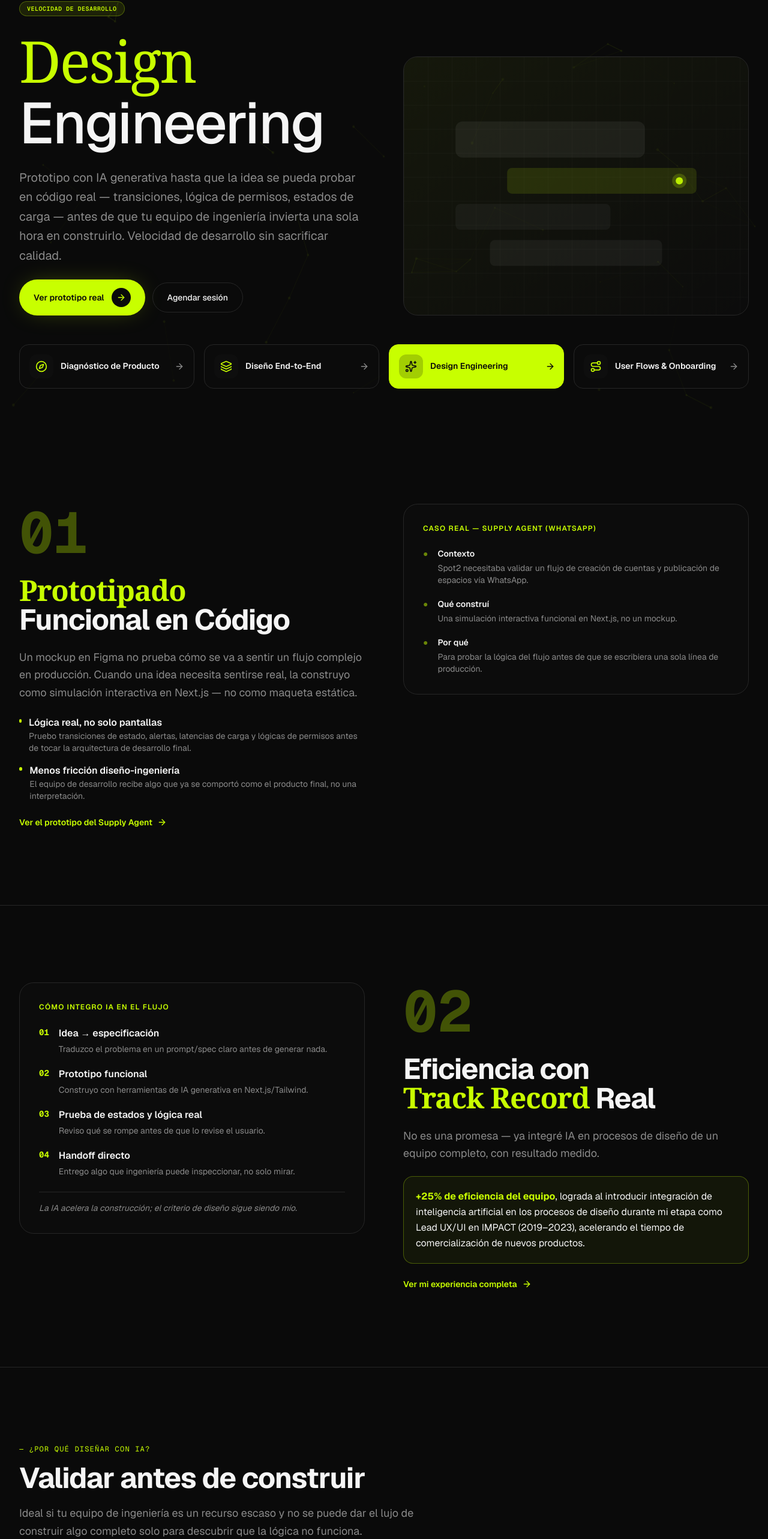
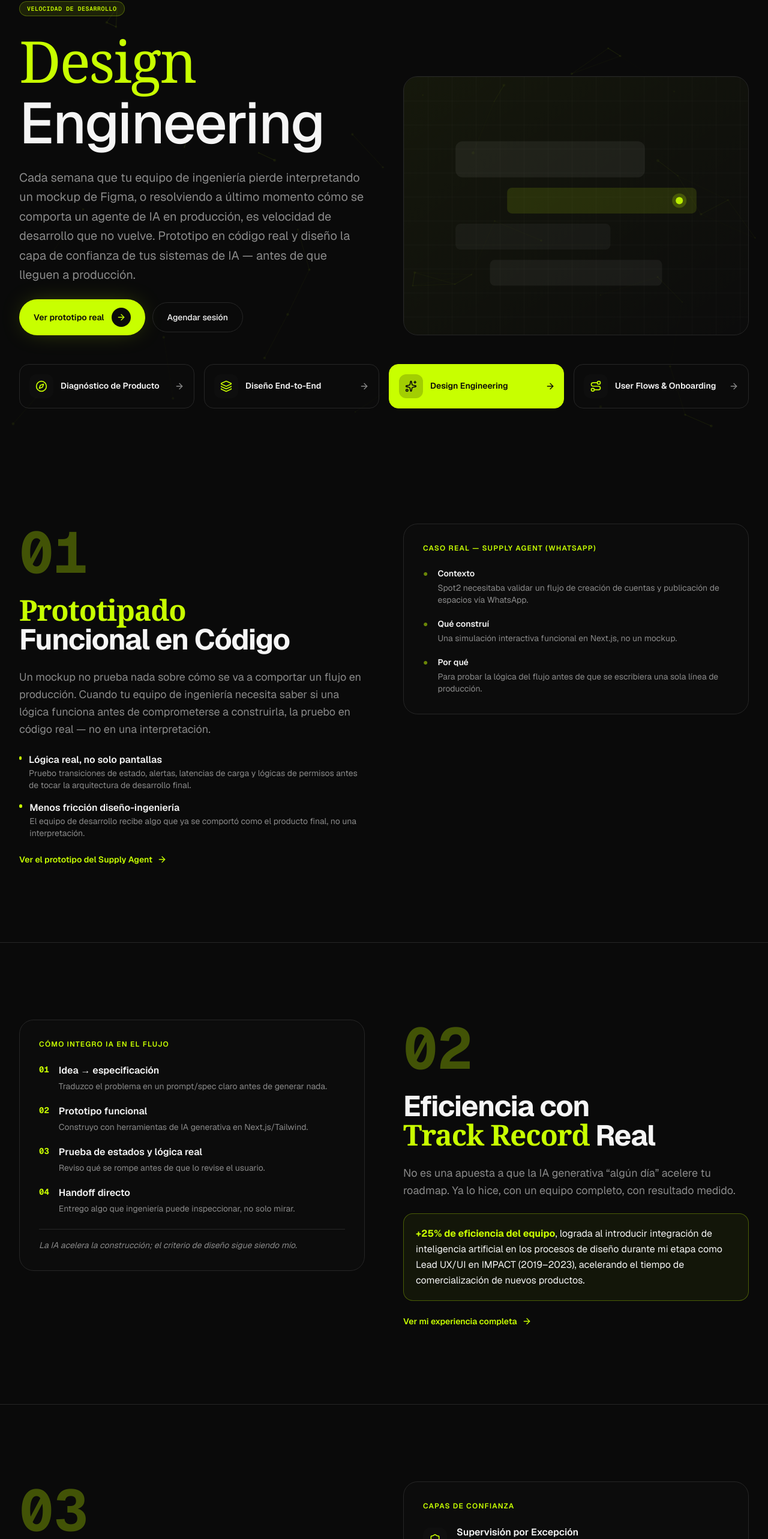
Before and after one commit to leandrodesignux-ux/Leandrobalbian, a Next.js app: page /servicios/diseno-ia in a window 1280 px wide. Shown: the part 231-2797 px from the top of the page at 60% size. Built offline with nearby package versions, Linux system fonts and the light colour scheme.

Commit message:
feat: reescribe /servicios/diseno-ia como Design Engineering con prototipado funcional, gobernanza IA/HITL y palanca Velocidad de desarrollo

```diff
--- a/src/app/servicios/diseno-ia/page.tsx
+++ b/src/app/servicios/diseno-ia/page.tsx
@@ -4,13 +4,14 @@ import { DisenoIAHero } from "@/components/sections/DisenoIAHero";
 import { DisenoIASection01 } from "@/components/sections/DisenoIASection01";
 import { DisenoIASection02 } from "@/components/sections/DisenoIASection02";
 import { DisenoIAWhy } from "@/components/sections/DisenoIAWhy";
+import { DisenoIASection03 } from "@/components/sections/DisenoIASection03";
 import { DisenoIAFAQ } from "@/components/sections/DisenoIAFAQ";
 import { DisenoIACTA } from "@/components/sections/DisenoIACTA";
 
 export const metadata = {
-  title: "Design Engineering — Prototipado Funcional — Leandro Balbian",
+  title: "Design Engineering — Leandro Balbian",
   description:
-    "Prototipo con IA generativa en código real. Valida flujos complejos antes de que ingeniería invierta una sola hora en construirlos.",
+    "Prototipado funcional en código real y diseño de capa de confianza para sistemas de IA. Velocidad de desarrollo sin riesgo, con track record de +25% de eficiencia.",
 };
 
 export default function DisenoIAPage() {
@@ -21,6 +22,7 @@ export default function DisenoIAPage() {
         <DisenoIAHero />
         <DisenoIASection01 />
         <DisenoIASection02 />
+        <DisenoIASection03 />
         <DisenoIAWhy />
         <DisenoIAFAQ />
         <DisenoIACTA />
--- a/src/components/sections/DisenoIACTA.tsx
+++ b/src/components/sections/DisenoIACTA.tsx
@@ -22,21 +22,21 @@ export function DisenoIACTA() {
                 Siguiente paso
               </p>
               <h2 className="text-balance text-3xl font-bold tracking-tight text-primary sm:text-4xl md:text-5xl">
-                Prototipo Funcional
+                Design Engineering
               </h2>
               <p className="text-base leading-relaxed text-secondary md:text-lg">
-                Contame la idea que necesitás validar. En la primera sesión
-                definimos qué parte del flujo vale la pena probar en código antes de
-                construirla en serio.
+                Contame el flujo o sistema de IA que necesitás validar. En la
+                primera sesión definimos si el próximo paso es un prototipo
+                funcional, una capa de gobernanza, o ambos.
               </p>
 
               <div className="flex flex-col gap-3">
                 <p className="text-sm font-semibold text-primary">Incluye:</p>
                 <ul className="flex flex-col gap-2">
                   {[
-                    "Definición del flujo crítico a prototipar",
-                    "Stack recomendado (Next.js + Tailwind + IA)",
-                    "Estimación de alcance y entregables",
+                    "Definición del flujo o agente a validar",
+                    "Prototipo funcional en código real",
+                    "Diseño de capa de confianza / HITL (si aplica)",
                   ].map((item) => (
                     <li key={item} className="flex items-center gap-2 text-sm text-secondary">
                       <span className="h-1.5 w-1.5 rounded-full bg-accent" />
--- a/src/components/sections/DisenoIAFAQ.tsx
+++ b/src/components/sections/DisenoIAFAQ.tsx
@@ -8,22 +8,22 @@ import { Plus, Minus } from "lucide-react";
 
 const faqs = [
   {
-    question: "¿Qué es \"vibe coding\" en este contexto?",
+    question: "¿Cómo se integra esto con nuestro proceso de desarrollo actual?",
     answer:
-      "Usar IA generativa para construir prototipos funcionales rápidamente, iterando en código real en vez de en mockups estáticos.",
+      "El prototipo funcional es un paso previo a tu pipeline de desarrollo normal — no lo reemplaza, reduce el riesgo de construir algo que no valida la lógica.",
   },
   {
-    question: "¿Esto reemplaza al equipo de desarrollo?",
+    question: "¿Cuánto tiempo de desarrollo nos ahorra en la práctica?",
     answer:
-      "No. El prototipo valida la idea antes de que ingeniería la construya en la arquitectura de producción definitiva — reduce el riesgo, no reemplaza el trabajo final.",
+      "El track record confirmado es +25% de eficiencia de equipo al integrar IA en el proceso de diseño — el ahorro exacto en tu caso depende de la complejidad del flujo a validar.",
   },
   {
-    question: "¿Qué stack usan para prototipar?",
+    question: "¿Cómo deciden qué decisiones de un agente de IA necesitan supervisión humana?",
     answer:
-      "Next.js y Tailwind, más herramientas de IA generativa para acelerar la construcción.",
+      "Se mapean los puntos de mayor riesgo del flujo (Supervisión por Excepción) y se diseña fricción calibrada solo ahí, sin frenar la automatización en el resto.",
   },
   {
-    question: "¿Puedo ver un prototipo real antes de contratar?",
+    question: "¿Puedo ver un prototipo funcional real antes de contratar?",
     answer:
       "Sí, el caso del Supply Agent de WhatsApp (Spot2) está disponible como referencia.",
   },
--- a/src/components/sections/DisenoIAHero.tsx
+++ b/src/components/sections/DisenoIAHero.tsx
@@ -41,10 +41,11 @@ export function DisenoIAHero() {
               </h1>
 
               <p className="max-w-xl text-lg leading-relaxed text-secondary md:text-xl">
-                Prototipo con IA generativa hasta que la idea se pueda probar en
-                código real — transiciones, lógica de permisos, estados de carga —
-                antes de que tu equipo de ingeniería invierta una sola hora en
-                construirlo. Velocidad de desarrollo sin sacrificar calidad.
+                Cada semana que tu equipo de ingeniería pierde interpretando un
+                mockup de Figma, o resolviendo a último momento cómo se comporta
+                un agente de IA en producción, es velocidad de desarrollo que no
+                vuelve. Prototipo en código real y diseño la capa de confianza de
+                tus sistemas de IA — antes de que lleguen a producción.
               </p>
 
               <div className="flex flex-col items-start gap-3 sm:flex-row sm:items-center">
--- a/src/components/sections/DisenoIASection01.tsx
+++ b/src/components/sections/DisenoIASection01.tsx
@@ -28,9 +28,10 @@ export function DisenoIASection01() {
             </h2>
 
             <p className="max-w-xl text-base leading-relaxed text-secondary md:text-lg">
-              Un mockup en Figma no prueba cómo se va a sentir un flujo complejo
-              en producción. Cuando una idea necesita sentirse real, la construyo
-              como simulación interactiva en Next.js — no como maqueta estática.
+              Un mockup no prueba nada sobre cómo se va a comportar un flujo en
+              producción. Cuando tu equipo de ingeniería necesita saber si una
+              lógica funciona antes de comprometerse a construirla, la pruebo en
+              código real — no en una interpretación.
             </p>
 
             <ul className="flex flex-col gap-4">
--- a/src/components/sections/DisenoIASection02.tsx
+++ b/src/components/sections/DisenoIASection02.tsx
@@ -84,8 +84,8 @@ export function DisenoIASection02() {
             </h2>
 
             <p className="max-w-xl text-base leading-relaxed text-secondary md:text-lg">
-              No es una promesa — ya integré IA en procesos de diseño de un equipo
-              completo, con resultado medido.
+              No es una apuesta a que la IA generativa &ldquo;algún día&rdquo; acelere tu
+              roadmap. Ya lo hice, con un equipo completo, con resultado medido.
             </p>
 
             <div className="rounded-2xl border border-accent/30 bg-accent/5 p-5">
--- /dev/null
+++ b/src/components/sections/DisenoIASection03.tsx
@@ -0,0 +1,97 @@
+"use client";
+
+import { Container } from "@/components/ui/Container";
+import { fadeUp, staggerContainer, viewportOnce } from "@/lib/motion";
+import { motion } from "framer-motion";
+import { Shield, GitBranch, SlidersHorizontal } from "lucide-react";
+
+const governanceItems = [
+  {
+    icon: Shield,
+    title: "Supervisi\u00f3n por Excepci\u00f3n",
+    description:
+      "No todo necesita un humano atr\u00e1s. Mapeo los puntos de mayor riesgo del flujo y dise\u00f1o intervenci\u00f3n solo ah\u00ed — el resto opera aut\u00f3nomo.",
+  },
+  {
+    icon: GitBranch,
+    title: "Decision Lineage",
+    description:
+      "Cada decisi\u00f3n del agente de IA deja un rastro auditable. Si un cliente pregunta \"\u00bfpor qu\u00e9 se rechaz\u00f3 mi solicitud?\", el sistema puede responder.",
+  },
+  {
+    icon: SlidersHorizontal,
+    title: "Calibrated Friction",
+    description:
+      "El agente aut\u00f3nomo opera libre hasta que algo se sale de par\u00e1metro — ah\u00ed se detiene y pide aprobaci\u00f3n. Dise\u00f1o esa transici\u00f3n para que no frene la operaci\u00f3n, la proteja.",
+  },
+];
+
+export function DisenoIASection03() {
+  return (
+    <section className="py-24 md:py-32">
+      <Container>
+        <motion.div
+          className="grid items-start gap-12 lg:grid-cols-2 lg:gap-16"
+          initial="hidden"
+          whileInView="visible"
+          viewport={viewportOnce}
+          variants={staggerContainer}
+        >
+          {/* Left — text */}
+          <motion.div variants={fadeUp} className="flex flex-col gap-6">
+            <span className="font-mono text-7xl font-bold text-accent/30 sm:text-8xl">
+              03
+            </span>
+
+            <h2 className="text-balance text-3xl font-bold tracking-tight text-primary sm:text-4xl md:text-5xl">
+              <em className="font-serif not-italic text-accent">Gobernanza</em>{" "}
+              de IA / HITL
+            </h2>
+
+            <p className="max-w-xl text-base leading-relaxed text-secondary md:text-lg">
+              Cuando tu producto integra un agente autónomo, el riesgo no es solo
+              técnico — es de negocio. Si un cliente no puede auditar por qué la
+              IA tomó una decisión, no confía en el sistema, y no confía en vos.
+              Diseño esa capa de auditoría antes de que sea un incidente.
+            </p>
+
+            <p className="text-xs font-semibold uppercase tracking-widest text-secondary">
+              Capacidad / Metodología — sin caso de cliente confirmado
+            </p>
+          </motion.div>
+
+          {/* Right — dark panel */}
+          <motion.div
+            variants={fadeUp}
+            className="rounded-3xl border border-border bg-elevated/30 p-6 sm:p-8"
+          >
+            <p className="mb-6 text-xs font-semibold uppercase tracking-widest text-accent">
+              CAPAS DE CONFIANZA
+            </p>
+
+            <div className="flex flex-col gap-6">
+              {governanceItems.map((item) => {
+                const Icon = item.icon;
+                return (
+                  <div key={item.title} className="flex gap-4">
+                    <span className="mt-1 flex h-10 w-10 shrink-0 items-center justify-center rounded-xl bg-elevated/50 text-accent">
+                      <Icon className="h-5 w-5" />
+                    </span>
+                    <div>
+                      <h4 className="text-sm font-semibold text-primary sm:text-base">
+                        {item.title}
+                      </h4>
+                      <p className="mt-1 text-sm text-secondary">
+                        {item.description}
+                      </p>
+                    </div>
+                  </div>
+                );
+              })}
+            </div>
+          </motion.div>
+        </motion.div>
+      </Container>
+    </section>
+  );
+}
--- a/src/components/sections/DisenoIAWhy.tsx
+++ b/src/components/sections/DisenoIAWhy.tsx
@@ -43,23 +43,23 @@ export function DisenoIAWhy() {
             variants={fadeUp}
             className="mb-4 font-mono text-xs uppercase tracking-widest text-accent"
           >
-            — ¿Por qué diseñar con IA?
+            — ¿Por qué Design Engineering?
           </motion.p>
 
             <motion.h2
               variants={fadeUp}
               className="text-balance text-3xl font-bold tracking-tight text-primary sm:text-4xl md:text-5xl"
             >
-            Validar antes de construir
+              Velocidad de desarrollo sin riesgo
             </motion.h2>
 
             <motion.p
               variants={fadeUp}
               className="mt-5 max-w-2xl text-base leading-relaxed text-secondary md:text-lg"
             >
-            Ideal si tu equipo de ingeniería es un recurso escaso y no se puede dar
-            el lujo de construir algo completo solo para descubrir que la lógica no
-            funciona.
+              Ideal si tu roadmap está más limitado por la capacidad de tu equipo
+              de ingeniería que por falta de ideas, o si ya estás integrando IA en
+              tu producto y todavía no diseñaste cómo se audita.
             </motion.p>
         </motion.div>
 
```
Lines whose indentation alone changed are shown as unchanged.
